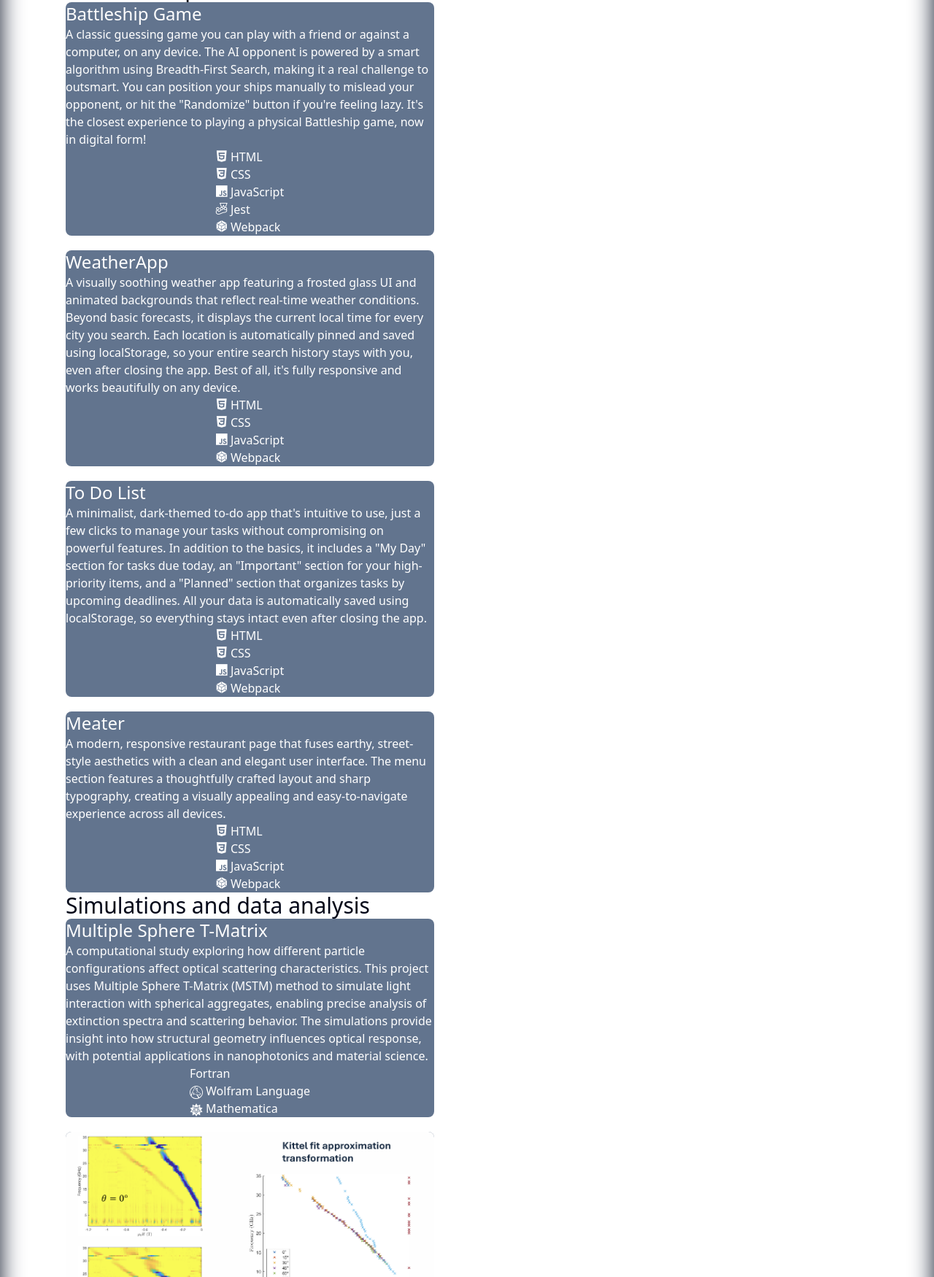
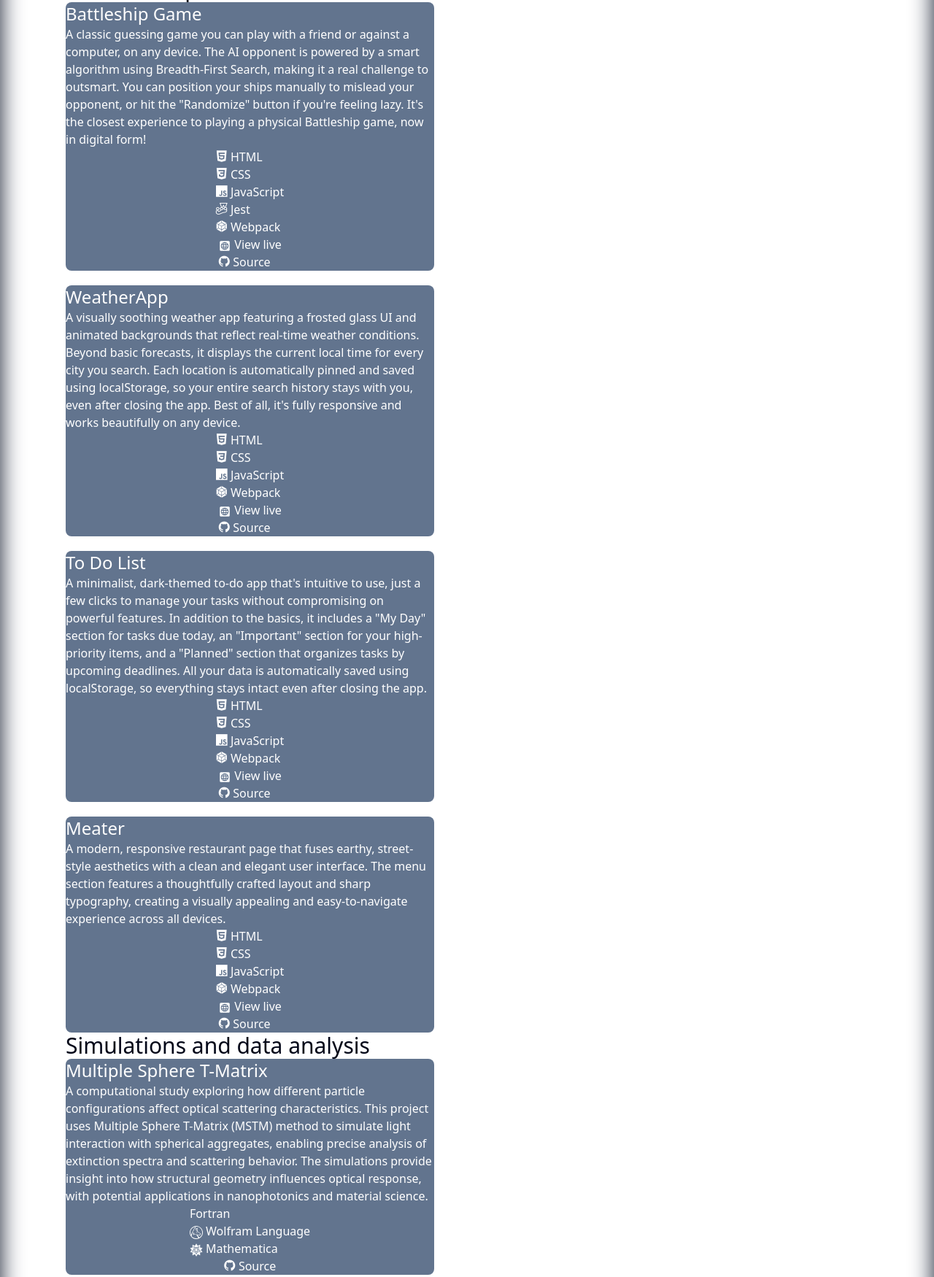
Before and after one commit to gofhilman/homepage, a website built with webpack: page src/template.html in a window 1280 px wide. Shown: the part 979-2729 px from the top of the page at 73% size. Built offline with nearby package versions, Linux system fonts and the light colour scheme; some icons are missing.

Commit message:
feat: create projects section HTML structure

```diff
--- a/src/template.html
+++ b/src/template.html
@@ -90,7 +90,21 @@
               <div><i class="devicon-jest-plain"></i> Jest</div>
               <div><i class="devicon-webpack-plain"></i> Webpack</div>
             </div>
-            <div></div>
+            <div>
+              <a href="https://gofhilman.github.io/battleship/" target="_blank" rel="noopener noreferrer">
+                <div>
+                  <img
+                    class="white-icon"
+                    src="./assets/web-box.svg"
+                    alt="Icon"
+                  />
+                  View live
+                </div>
+              </a>
+              <a href="https://github.com/gofhilman/battleship" target="_blank" rel="noopener noreferrer">
+                <div><i class="devicon-github-original"></i> Source</div>
+              </a>
+            </div>
           </article>
           <article>
             <div id="weather-app"></div>
@@ -110,7 +124,21 @@
               <div><i class="devicon-javascript-plain"></i> JavaScript</div>
               <div><i class="devicon-webpack-plain"></i> Webpack</div>
             </div>
-            <div></div>
+            <div>
+              <a href="https://gofhilman.github.io/weather-app/" target="_blank" rel="noopener noreferrer">
+                <div>
+                  <img
+                    class="white-icon"
+                    src="./assets/web-box.svg"
+                    alt="Icon"
+                  />
+                  View live
+                </div>
+              </a>
+              <a href="https://github.com/gofhilman/weather-app" target="_blank" rel="noopener noreferrer">
+                <div><i class="devicon-github-original"></i> Source</div>
+              </a>
+            </div>
           </article>
           <article>
             <div id="todo-list"></div>
@@ -131,7 +159,21 @@
               <div><i class="devicon-javascript-plain"></i> JavaScript</div>
               <div><i class="devicon-webpack-plain"></i> Webpack</div>
             </div>
-            <div></div>
+            <div>
+              <a href="https://gofhilman.github.io/todo-list/" target="_blank" rel="noopener noreferrer">
+                <div>
+                  <img
+                    class="white-icon"
+                    src="./assets/web-box.svg"
+                    alt="Icon"
+                  />
+                  View live
+                </div>
+              </a>
+              <a href="https://github.com/gofhilman/todo-list" target="_blank" rel="noopener noreferrer">
+                <div><i class="devicon-github-original"></i> Source</div>
+              </a>
+            </div>
           </article>
           <article>
             <div id="meater"></div>
@@ -143,12 +185,26 @@
               typography, creating a visually appealing and easy-to-navigate
               experience across all devices.
             </p>
-            <div class="project-tools"></div>
-            <div>
+            <div class="project-tools">
               <div><i class="devicon-html5-plain"></i> HTML</div>
               <div><i class="devicon-css3-plain"></i> CSS</div>
               <div><i class="devicon-javascript-plain"></i> JavaScript</div>
               <div><i class="devicon-webpack-plain"></i> Webpack</div>
+            </div>
+            <div>
+              <a href="https://gofhilman.github.io/restaurant-page/" target="_blank" rel="noopener noreferrer">
+                <div>
+                  <img
+                    class="white-icon"
+                    src="./assets/web-box.svg"
+                    alt="Icon"
+                  />
+                  View live
+                </div>
+              </a>
+              <a href="https://github.com/gofhilman/restaurant-page" target="_blank" rel="noopener noreferrer">
+                <div><i class="devicon-github-original"></i> Source</div>
+              </a>
             </div>
           </article>
         </div>
@@ -186,7 +242,11 @@
                 Mathematica
               </div>
             </div>
-            <div></div>
+            <div>
+              <a href="https://github.com/gofhilman/mstm" target="_blank" rel="noopener noreferrer">
+                <div><i class="devicon-github-original"></i> Source</div>
+              </a>
+            </div>
           </article>
           <article>
             <img class="w-[560px]" src="./assets/fmr.png" alt="FMR data" />
@@ -201,7 +261,11 @@
             <div class="project-tools">
               <div><i class="devicon-matlab-plain"></i> MATLAB</div>
             </div>
-            <div></div>
+            <div>
+              <a href="https://github.com/gofhilman/fmr-analysis" target="_blank" rel="noopener noreferrer">
+                <div><i class="devicon-github-original"></i> Source</div>
+              </a>
+            </div>
           </article>
         </div>
       </section>
```
Also changed, not shown: src/assets/web-box.svg (added).
